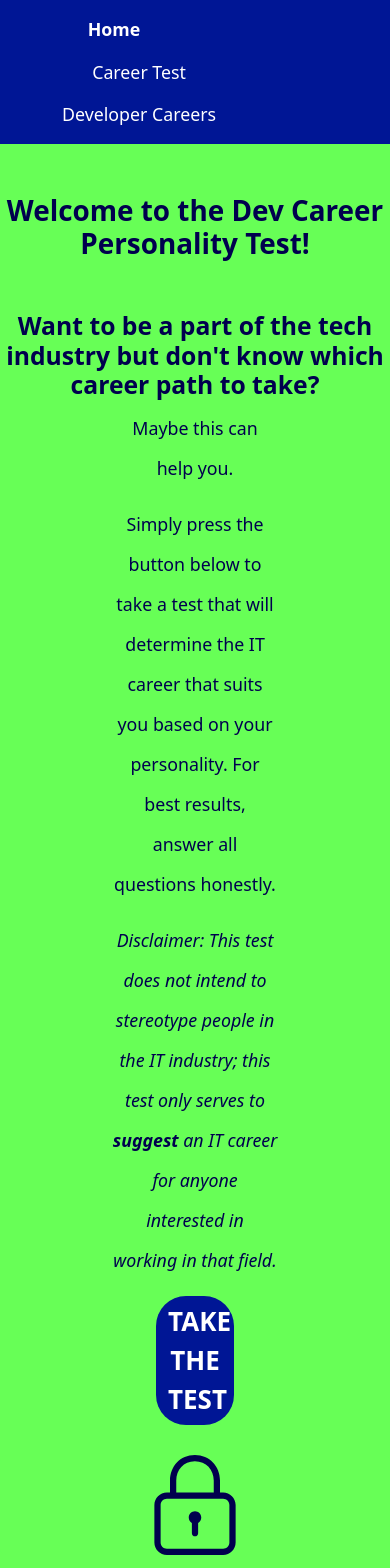
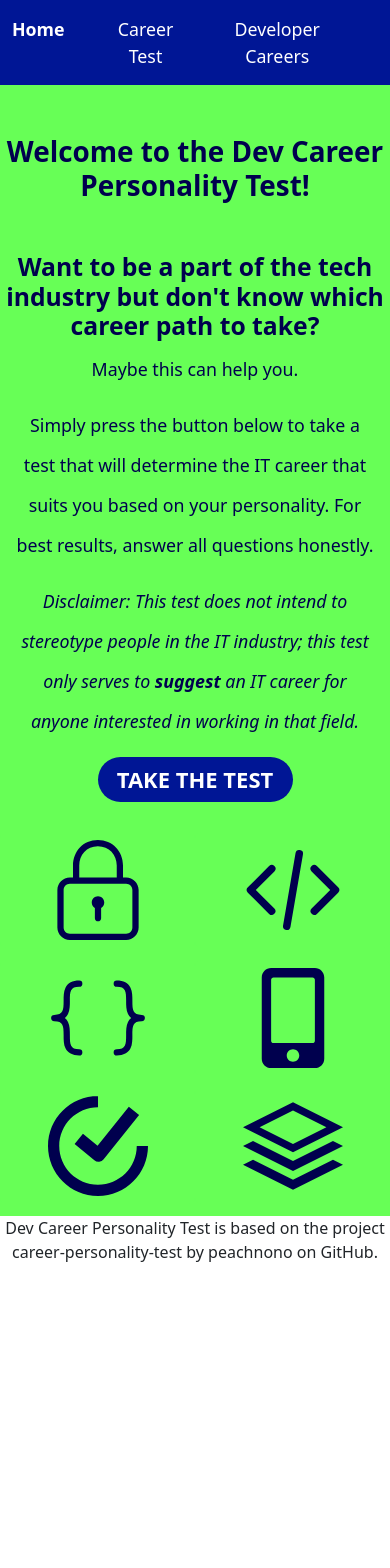
Before and after one commit to thedevarchive/dev-career-personality-test, a React (Create React App) app: page / in a window 390 px wide. Shown: the top 1568 px of the page. After the commit the page ends 1264 px from the top, so only its background shows below. Built offline with nearby package versions, Linux system fonts and the light colour scheme.

Commit message:
Refactored UI and styling to support mobile screens

```diff
--- a/package.json
+++ b/package.json
@@ -5,7 +5,7 @@
   "dependencies": {
     "@emotion/react": "^11.13.3",
     "@emotion/styled": "^11.13.0",
-    "@mui/material": "^6.1.7",
+    "@mui/material": "^6.4.9",
     "@testing-library/jest-dom": "^5.17.0",
     "@testing-library/react": "^13.4.0",
     "@testing-library/user-event": "^13.5.0",
--- a/src/App.css
+++ b/src/App.css
@@ -16,8 +16,8 @@
   background-color: #001695 !important;
 }
 
-.nav-item:not(:first-child) {
-  margin-left: 50px !important;
+.nav-item {
+  margin-right: 50px !important;
 }
 
 .nav-link {
@@ -89,3 +89,22 @@ p.card-text {
   padding-left: 10px !important;
   padding-right: 10px !important;
 }
+
+@media (max-width: 600px) {
+  p {
+    padding-left: 1rem;
+    padding-right: 1rem;
+    line-height: 2.5rem;
+    color: #00004e !important;
+  }
+
+  .btn.bigButton {
+    font-size: 22px;
+    width: 50%;
+  }
+
+  input[type="radio"] {
+    width: 30px;
+    height: 30px;
+  }
+}
--- a/src/App.js
+++ b/src/App.js
@@ -26,7 +26,7 @@ function App() {
         {/* Navbar is present on all pages
             Item will be highlighted when user is on the item's corresponding page */}
         <Navbar expand="md">
-          <Nav className="me-auto" navbar>
+          <Nav className="me-auto d-flex flex-row" navbar>
             <NavItem>
               <NavLink href="/" style={(currentPage === "/") ? activeStyle : null}>
                 Home
--- a/src/pages/careerTest.js
+++ b/src/pages/careerTest.js
@@ -67,7 +67,7 @@ export function CareerTest() {
                         <p><strong>{q_id}. {q.question_text}</strong></p>
                         {
                             answerList?.map((answer, index) => (
-                                <p>
+                                <p className="d-flex align-items-center">
                                     <input type="radio" name={q.question_text} value={answer.letter_of_choice} id={`${q_id}-${index}`} onChange={() => onOptionChange(q_id, answer.letter_of_choice)} /> &nbsp;
                                     <label htmlFor={`${q_id}-${index}`}>{answer.letter_of_choice}. {answer.answer_text}</label>
                                 </p>
--- a/src/pages/devCareers.js
+++ b/src/pages/devCareers.js
@@ -1,7 +1,7 @@
 
 import { Card, CardText, CardTitle } from 'reactstrap';
 import { useEffect, useState } from 'react';
-import { Grid2 } from '@mui/material';
+import { Grid2, useMediaQuery } from '@mui/material';
 
 import { HiMiniCodeBracket } from "react-icons/hi2";
 import { PiBracketsCurly, PiInfinityBold } from 'react-icons/pi';
@@ -33,6 +33,9 @@ export function DevCareers() {
     const [title, setTitle] = useState("Careers in IT");
     const [careers, setCareers] = useState([]);
 
+    // boolean value that checks if website is viewed using a mobile device
+    const isMobile = useMediaQuery("(max-width:600px)");
+
     //get all possible results
 
     useEffect(() => {
@@ -52,7 +55,7 @@ export function DevCareers() {
                         Will add images at some point in the future */
                     careers.map((career) => {
                         return (
-                            <Grid2 size={4}>
+                            <Grid2 size={isMobile ? 12 : 4}>
                                 <Card className="careerCard">
                                     <CardTitle className='ctStyle'><strong>{career.career_name}</strong></CardTitle>
                                     <CardText>{iconMapping[career.career_name] || " "}</CardText>
--- a/src/pages/home.js
+++ b/src/pages/home.js
@@ -55,10 +55,10 @@ export function Home() {
             <p><em>Disclaimer: This test does not intend to stereotype people in the IT industry; this test only serves to <strong>suggest</strong> an IT career for anyone interested in working in that field.</em></p>
             <Button className="bigButton" href="/takeTest">TAKE THE TEST</Button>
             {/* Icons at the bottom half of the page */}
-            <CardGroup style={{ marginTop: "10px" }}>
+            <CardGroup className="d-flex flex-wrap" style={{ marginTop: "10px" }}>
                 <IconContext.Provider value={{ color: "#00004e", size: 100 }}>
                     {selectedIcons.map((icon) => (
-                        <Card className="homeCard">
+                        <Card className="homeCard w-50 p-2">
                             {icon}
                         </Card>
                     ))}
```
Also changed, not shown: 1 other file (tests, documents, lock files or other folders).
